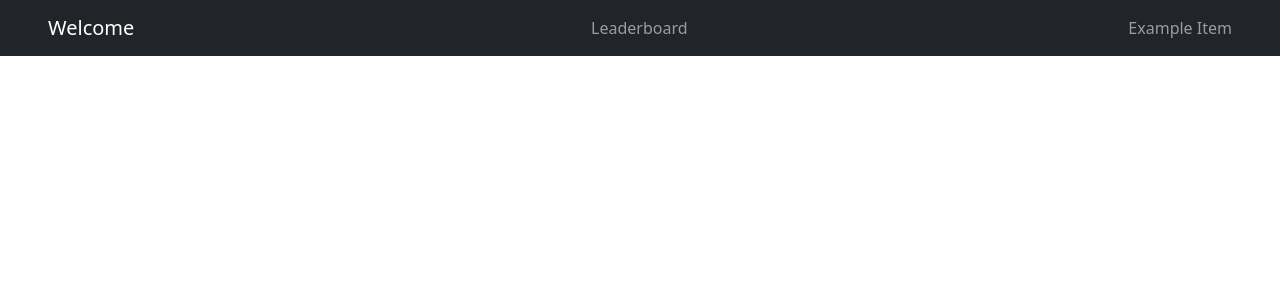
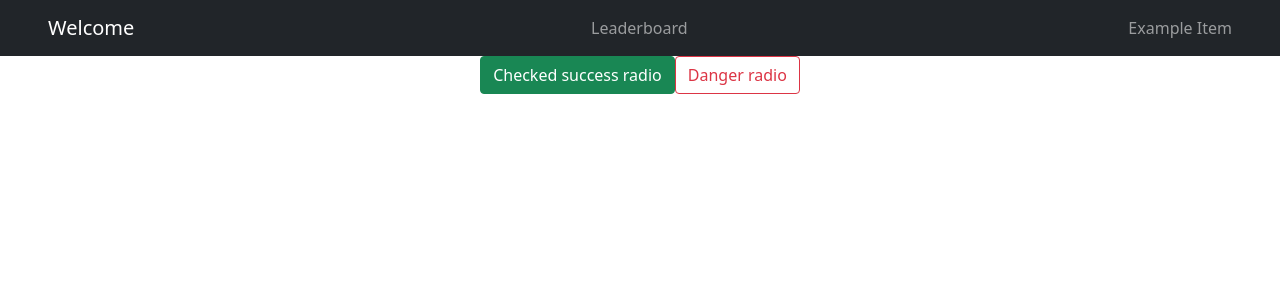
Before and after one commit to CGreenup/Project2-Trivia-Bird-Frontend, a React (Create React App) app: page / in a window 1280 px wide. Shown: the top 300 px of the page. Built offline with nearby package versions, Linux system fonts and the light colour scheme.

Commit message:
Added a questions model

```diff
--- a/src/App.tsx
+++ b/src/App.tsx
@@ -13,6 +13,7 @@ function App() {
           <AppRoutes />
         </Router>
 
+
     </div>
   );
 }
--- a/src/router/AppRoutes.tsx
+++ b/src/router/AppRoutes.tsx
@@ -12,6 +12,16 @@ const AppRoutes:React.FC<unknown> = (props) =>{
                 </div>
             )}}/>
 
+            <Route exact path = '/' render = {() => {return(
+                <div>
+                    <input type="radio" className="btn-check" name="options-outlined" id="success-outlined" autoComplete="off" checked />
+                    <label className="btn btn-outline-success" htmlFor="success-outlined">Checked success radio</label>
+
+                    <input type="radio" className="btn-check" name="options-outlined" id="danger-outlined" autoComplete="off" />
+                    <label className="btn btn-outline-danger" htmlFor="danger-outlined">Danger radio</label>
+                </div>
+            )}}/>
+
             <Route path = '/games' /*component={}*/ />
 
             <Route path = '/example' component={() => {return(<h1>Instead of a lambda and a header here, you put a component, like the example above! AppRoutes.tsx</h1>) }} />
```
Also changed, not shown: src/models/question.ts (added, +9 -0 lines).
